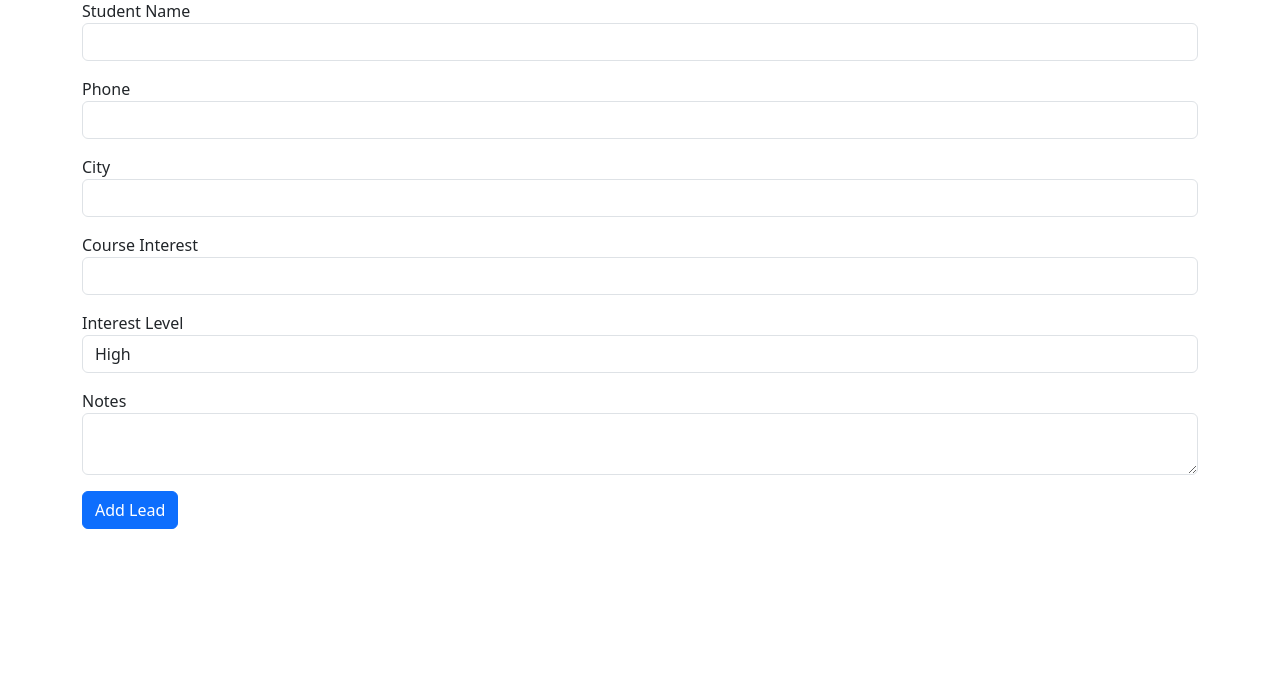
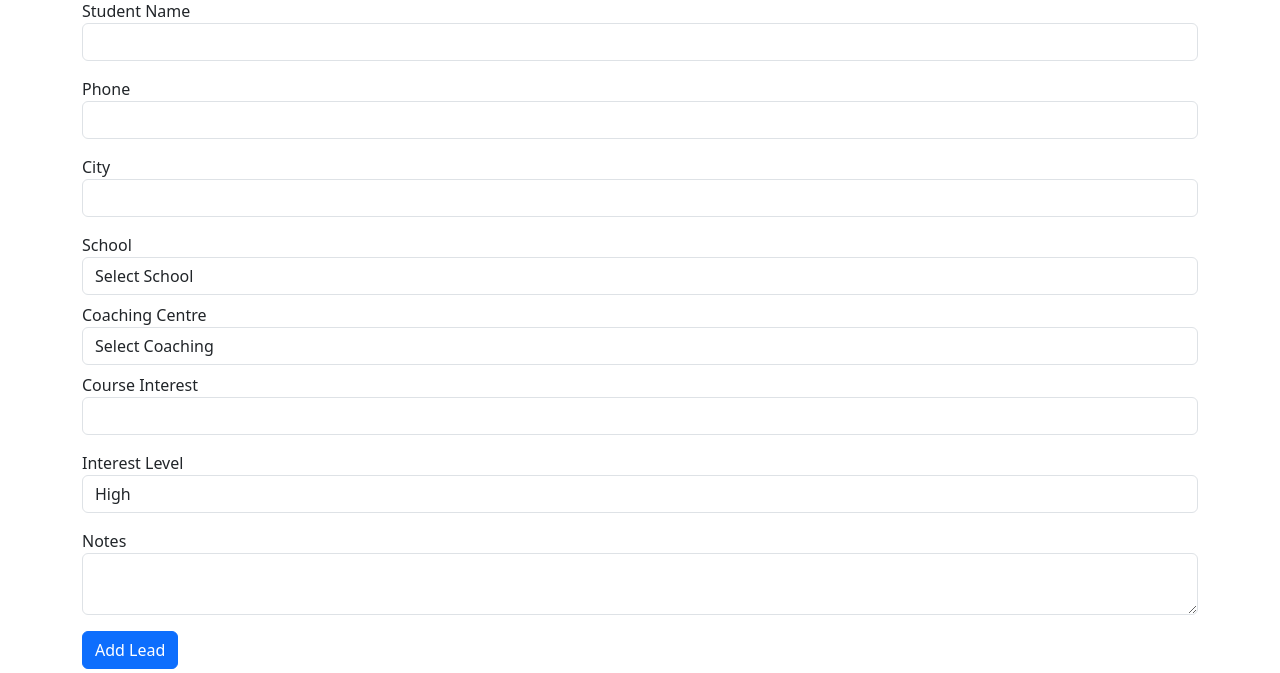
Before and after one commit to ash-csai/lead-intelligence-system, a Flask app: page /leads/add in a window 1280 px wide. Shown: the part 127-800 px from the top of the page. Run offline with Flask 3, Linux system fonts and the light colour scheme; data comes from the database, SQL or seed files in the repository.

Commit message:
Upgrade Add Lead Page

```diff
--- a/app.py
+++ b/app.py
@@ -63,30 +63,59 @@ def dashboard():
         lost=lost
     )
 
-@app.route("/leads/add", methods=["GET", "POST"])
+@app.route("/leads/add", methods=["GET","POST"])
 def add_lead():
+
     db = get_db()
+
+    schools = db.execute("""
+        SELECT institution_id, name
+        FROM institutions
+        WHERE type='school'
+    """).fetchall()
+
+    coachings = db.execute("""
+        SELECT institution_id, name
+        FROM institutions
+        WHERE type='coaching_center'
+    """).fetchall()
 
     if request.method == "POST":
 
         student_name = request.form["student_name"]
         phone = request.form["phone"]
         city = request.form["city"]
+        school_id = request.form["school_id"]
+        coaching_id = request.form["coaching_id"]
         course_interest = request.form["course_interest"]
         interest_level = request.form["interest_level"]
         notes = request.form["notes"]
 
         db.execute("""
             INSERT INTO leads
-            (student_name, phone, city, course_interest, interest_level, notes)
-            VALUES (?, ?, ?, ?, ?, ?)
-        """, (student_name, phone, city, course_interest, interest_level, notes))
+            (student_name, phone, city, school_id, coaching_id,
+            course_interest, interest_level, notes)
+            VALUES (?, ?, ?, ?, ?, ?, ?, ?)
+        """, (
+            student_name,
+            phone,
+            city,
+            school_id,
+            coaching_id,
+            course_interest,
+            interest_level,
+            notes
+        ))
 
         db.commit()
 
-        return redirect("/")
+        return redirect("/leads")
 
-    return render_template("add_lead.html")
+    return render_template(
+        "add_lead.html",
+        schools=schools,
+        coachings=coachings
+    )
 
 @app.route("/leads")
 def lead_list():
--- a/templates/add_lead.html
+++ b/templates/add_lead.html
@@ -19,6 +19,30 @@
 <div class="mb-3">
 <label>City</label>
 <input type="text" name="city" class="form-control">
+</div>
+
+<div class="mb-2">
+<label>School</label>
+<select class="form-control" name="school_id">
+<option value="">Select School</option>
+{% for s in schools %}
+<option value="{{ s.institution_id }}">
+{{ s.name }}
+</option>
+{% endfor %}
+</select>
+</div>
+
+<div class="mb-2">
+<label>Coaching Centre</label>
+<select class="form-control" name="coaching_id">
+<option value="">Select Coaching</option>
+{% for c in coachings %}
+<option value="{{ c.institution_id }}">
+{{ c.name }}
+</option>
+{% endfor %}
+</select>
 </div>
 
 <div class="mb-3">
```
